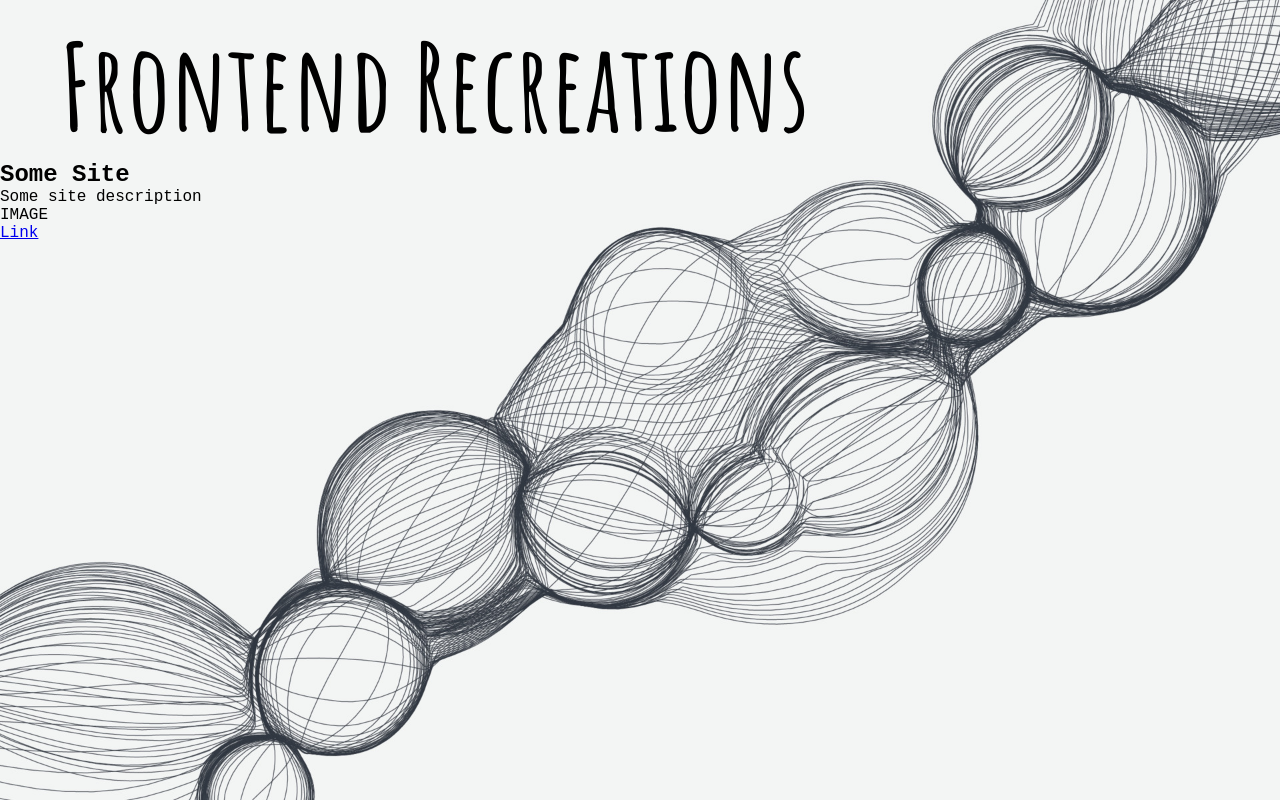
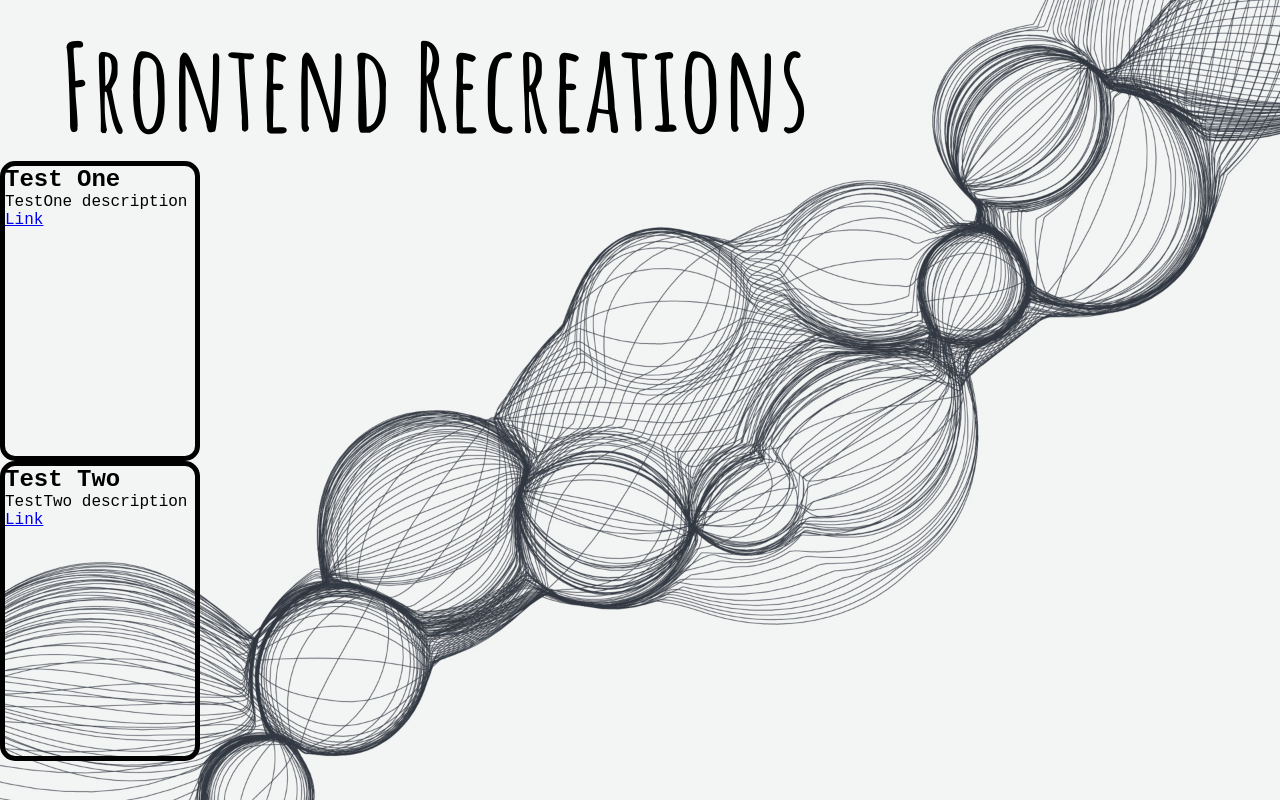
Before and after one commit to paulg44/frontend_recreations, a React (Create React App) app in the folder my-app/: page / in a window 1280 px wide. Built offline with nearby package versions, Linux system fonts and the light colour scheme; a web font is replaced by a local one.

Commit message:
add proptypes to card display, add 2nd card for styling purposes, next task: how to reuse site display component

```diff
--- a/my-app/src/App.tsx
+++ b/my-app/src/App.tsx
@@ -2,6 +2,7 @@ import React from "react";
 import "./App.css";
 import Homepage from "./Homepage/Homepage";
 import TestSiteDisplay from "./Sites/TestSite/TestSiteDisplay";
+import TestSiteTwoDisplay from "./Sites/TestSiteTwo/TestSiteTwoDisplay";
 import { BrowserRouter, Routes, Route } from "react-router-dom";
 
 function App() {
@@ -10,6 +11,7 @@ function App() {
       <Routes>
         <Route path="/" element={<Homepage />}></Route>
         <Route path="/testSiteOne" element={<TestSiteDisplay />}></Route>
+        <Route path="/testSiteTwo" element={<TestSiteTwoDisplay />}></Route>
       </Routes>
     </BrowserRouter>
   );
--- a/my-app/src/SiteDescriptionCard/SiteDescriptionCard.tsx
+++ b/my-app/src/SiteDescriptionCard/SiteDescriptionCard.tsx
@@ -1,14 +1,20 @@
 // Commponent for site description card
 import { Link } from "react-router-dom";
+import "./SiteDescritpionCard.css";
+import { DescriptionCardProps } from "../types";
 
-function SiteDescriptionCard() {
+function SiteDescriptionCard({
+  title,
+  description,
+  linkTo,
+}: DescriptionCardProps) {
   return (
-    <div>
-      <h2>Some Site</h2>
-      <p>Some site description</p>
-      <p>IMAGE</p>
+    <div className="descriptionCard">
+      <h2>{title}</h2>
+      <p>{description}</p>
+      {/* <img src={img} alt={alt}></img> */}
       {/* Hard coded link for the moment */}
-      <Link to={"/testSiteOne"}>Link</Link>
+      <Link to={linkTo}>Link</Link>
     </div>
   );
 }
--- /dev/null
+++ b/my-app/src/SiteDescriptionCard/SiteDescritpionCard.css
@@ -0,0 +1,8 @@
+/* CSS for description card */
+
+.descriptionCard {
+  height: 300px;
+  width: 200px;
+  border: 5px solid black;
+  border-radius: 15px;
+}
--- /dev/null
+++ b/my-app/src/Sites/TestSiteTwo/TestSiteTwo.tsx
@@ -0,0 +1,12 @@
+// Component for test recreate to test my logic and structure
+
+function TestSiteTwoRecreate() {
+  return (
+    <div className="testSiteOne">
+      <h2>Test Site Two</h2>
+      <p>This is a test for Test Site Two</p>
+    </div>
+  );
+}
+
+export default TestSiteTwoRecreate;
--- /dev/null
+++ b/my-app/src/Sites/TestSiteTwo/TestSiteTwoDisplay.tsx
@@ -0,0 +1,17 @@
+// Component to display the recreation and restyle
+
+import TestSiteTwoRecreate from "./TestSiteTwo";
+import { Link } from "react-router-dom";
+
+// Write function that toggles between components when button pressed
+
+function TestSiteTwoDisplay() {
+  return (
+    <div className="testSiteDisplay">
+      <Link to={"/"}>Home</Link>
+      <TestSiteTwoRecreate />
+    </div>
+  );
+}
+
+export default TestSiteTwoDisplay;
--- a/my-app/src/SitesContainer/SitesContainer.tsx
+++ b/my-app/src/SitesContainer/SitesContainer.tsx
@@ -5,7 +5,16 @@ function SitesContainer() {
   return (
     <div className="siteContainer">
       {/* For every recreated/restyled website add a component with a route path */}
-      <SiteDescriptionCard />
+      <SiteDescriptionCard
+        title="Test One"
+        description="TestOne description"
+        linkTo="./testSiteOne"
+      />
+      <SiteDescriptionCard
+        title="Test Two"
+        description="TestTwo description"
+        linkTo="./testSiteTwo"
+      />
     </div>
   );
 }
--- /dev/null
+++ b/my-app/src/types.tsx
@@ -0,0 +1,9 @@
+// File to hold types
+
+export type DescriptionCardProps = {
+  title: string;
+  description: string;
+  linkTo: string;
+  // img: ImageBitmap;
+  // alt: string;
+};
```
